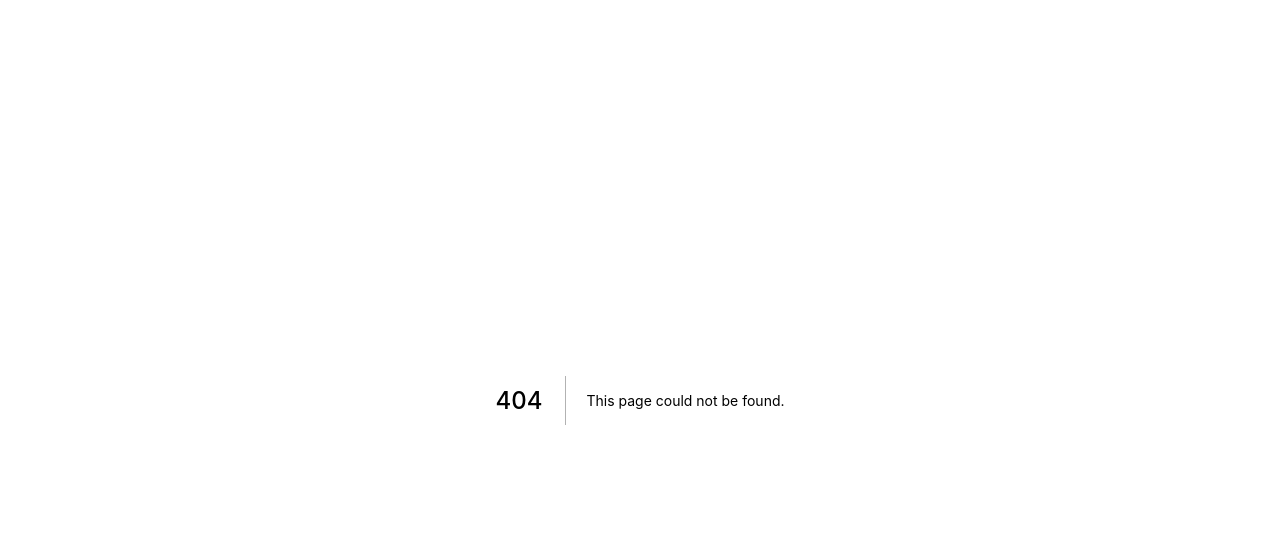
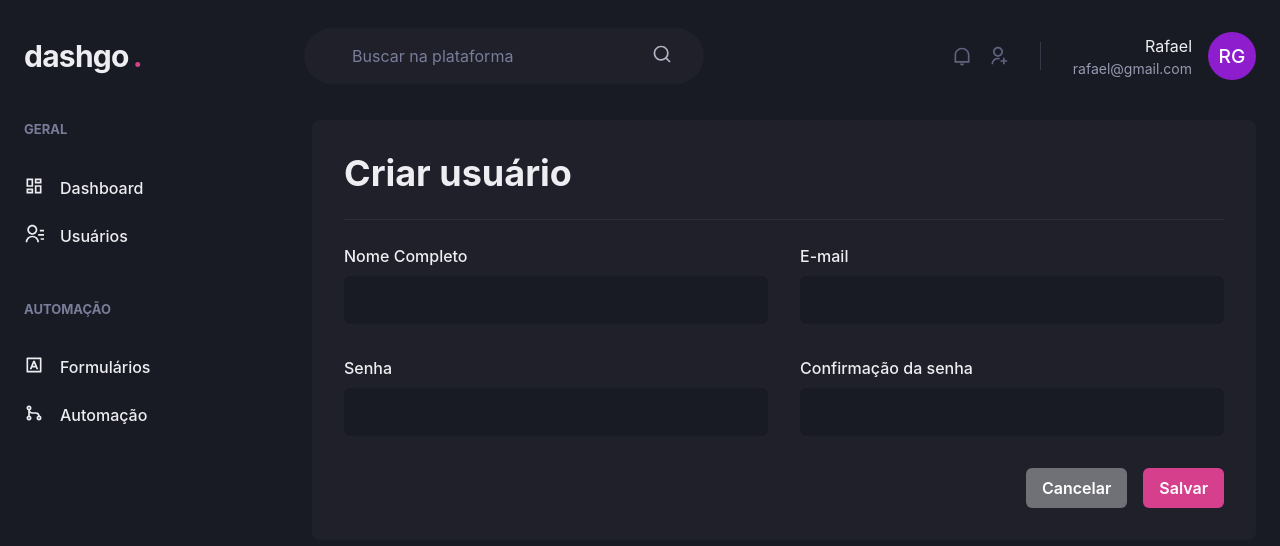
Before and after one commit to RafaelGoulartB/dashgo, a Next.js app: page /users/create in a window 1280 px wide. Before the commit this address had no page. Shown: the top 546 px of the page. Built offline with nearby package versions, Linux system fonts and the light colour scheme.

Commit message:
📦 feat: finish user create page

```diff
--- a/src/components/Form/Input.tsx
+++ b/src/components/Form/Input.tsx
@@ -1,11 +1,12 @@
 import React from 'react';
-import { FormControl,
+import {
+  FormControl,
   FormLabel,
   Input as ChakraInput,
   InputProps as ChakraInputProps
 } from '@chakra-ui/react';
 
-interface InputProps extends ChakraInputProps {
+interface I1nputProps extends ChakraInputProps {
   name: string;
   label?: string;
 }
--- /dev/null
+++ b/src/pages/users/create.tsx
@@ -0,0 +1,44 @@
+import { Box, Button, Divider, Flex, Heading, HStack, SimpleGrid, VStack } from '@chakra-ui/react';
+import React from 'react';
+import Input from '../../components/Form/Input';
+import Header from '../../components/Headeer/Header';
+import Sidebar from '../../components/Sidebar/Sidebar';
+
+const CreateUser: React.FC = () => {
+  return (
+    <Box>
+      <Header />
+
+      <Flex w="100%" my="6" maxW={1480} mx="auto" px="6">
+        <Sidebar />
+
+        <Box flex="1" borderRadius={8} bg="gray.800" p="8">
+          <Heading>Criar usuário</Heading>
+
+          <Divider my="6" borderColor="gray.700" />
+
+          <VStack spacing="8">
+            <SimpleGrid minChildWidth="240px" spacing="8" w="100%">
+              <Input name="name" label="Nome Completo" />
+              <Input name="email" label="E-mail" />
+            </SimpleGrid>
+
+            <SimpleGrid minChildWidth="240px" spacing="8" w="100%">
+              <Input name="password" type="password" label="Senha" />
+              <Input name="password_confirmation" type="password" label="Confirmação da senha" />
+            </SimpleGrid>
+          </VStack>
+
+          <Flex mt="8" justify="flex-end">
+            <HStack spacing="4">
+              <Button colorScheme="whiteAlpha">Cancelar</Button>
+              <Button colorScheme="pink">Salvar</Button>
+            </HStack>
+          </Flex>
+        </Box>
+      </Flex>
+    </Box>
+  );
+}
+
+export default CreateUser;
```
